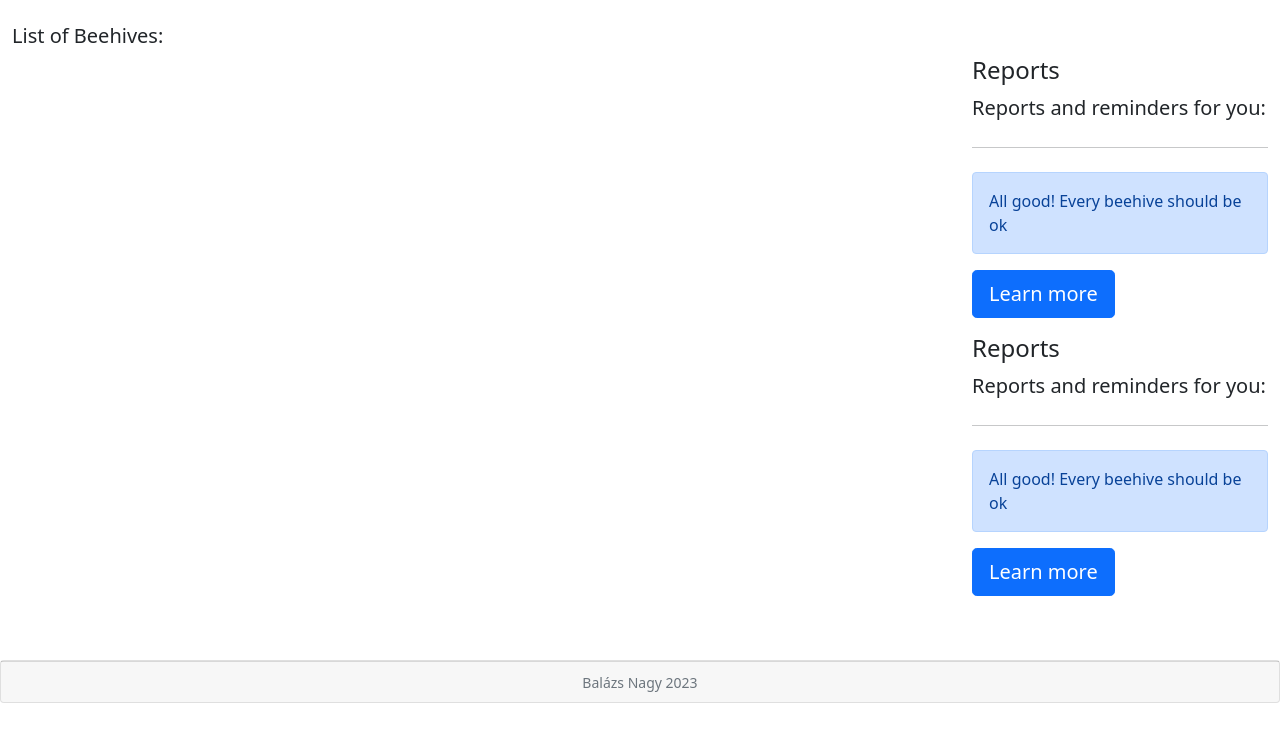
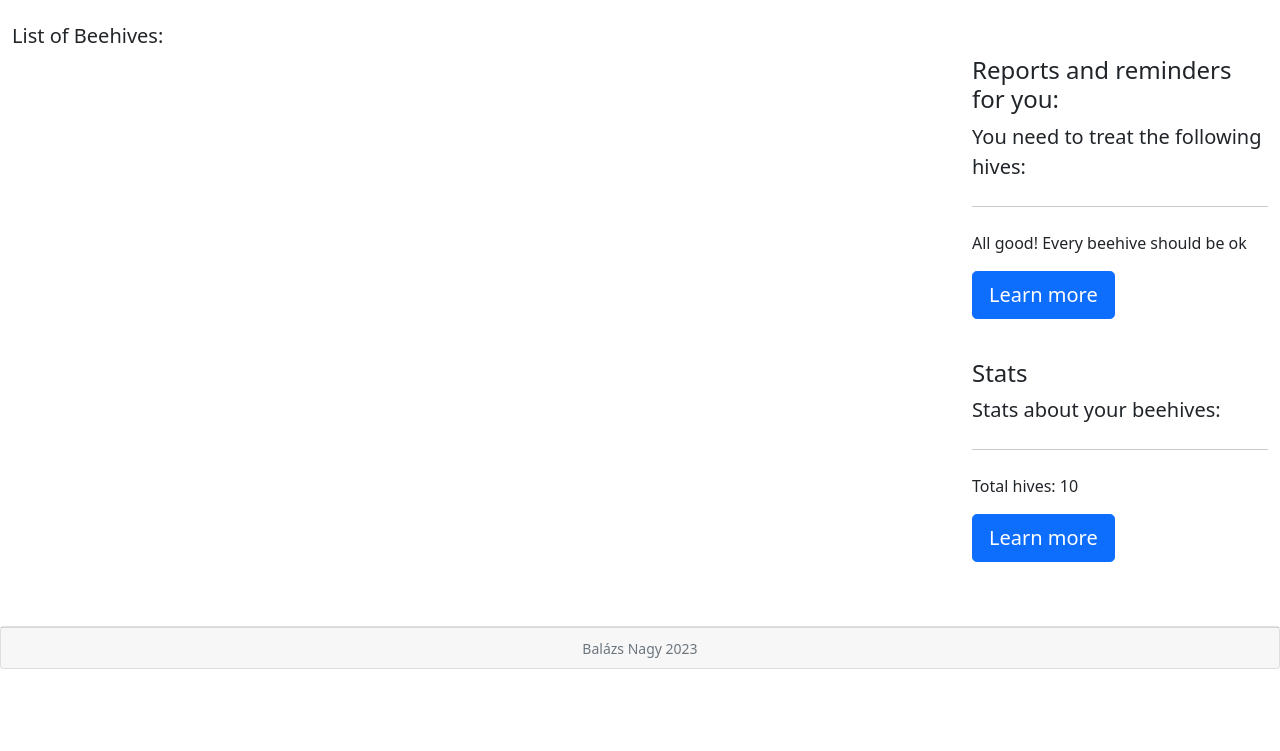
Before and after one commit to nxbalazs/nxBee, a Django app: page /hive_management in a window 1280 px wide. Shown: the part 136-887 px from the top of the page. After the commit the page ends 805 px from the top, so only its background shows below. Run offline with Django 4.2, Linux system fonts and the light colour scheme; data that the repository does not hold is empty.

Commit message:
added a reminder to treat hives

```diff
--- a/hive_management/templates/hive_management.html
+++ b/hive_management/templates/hive_management.html
@@ -62,27 +62,29 @@
     <div class="col-3">
 
         <div class="jumbotron">
-            <h4>Reports</h4>
-            <p class="lead">Reports and reminders for you:</p>
+            <h4>Reports and reminders for you:</h4>
+            <p class="lead">You need to treat the following hives:</p>
             <hr class="my-4">
             <p>
-                <div class="alert alert-primary" role="alert">
-                    All good! Every beehive should be ok
-                </div>
+                {% for report in reports %}
+                <a href="{% url 'hive_detail' report.pk %}" class="link-primary">{{ report.name }}</a><br>
+                {% empty %}
+                All good! Every beehive should be ok
+                {% endfor %}
             </p>
             <p class="lead">
               <a class="btn btn-primary btn-lg" href="#" role="button">Learn more</a>
             </p>
           </div>
 
+          <br>
+
           <div class="jumbotron">
-            <h4>Reports</h4>
-            <p class="lead">Reports and reminders for you:</p>
+            <h4>Stats</h4>
+            <p class="lead">Stats about your beehives:</p>
             <hr class="my-4">
             <p>
-                <div class="alert alert-primary" role="alert">
-                    All good! Every beehive should be ok
-                </div>
+                Total hives: 10<br>
             </p>
             <p class="lead">
               <a class="btn btn-primary btn-lg" href="#" role="button">Learn more</a>
--- /dev/null
+++ b/hive_management/utils/reports.py
@@ -0,0 +1,12 @@
+from hive_management.models import Hive, Treatment
+
+def check_treatment():
+    hives = Hive.objects.all()
+    treatments = []
+    for hive in hives:
+        check_treatment = Treatment.objects.filter(hive=hive)
+        if check_treatment:
+            pass
+        else:
+            treatments.append(hive)
+    return treatments
--- a/hive_management/views.py
+++ b/hive_management/views.py
@@ -1,6 +1,7 @@
 from django.shortcuts import render, redirect, get_object_or_404
 from hive_management.models import Hive, Note, Inspection, Treatment
 from hive_management.forms import AddHiveForm, NoteForm, AddInspectionForm, AddTreatmentForm
+from .utils import reports
 
 # Create your views here.
 def homepage(request):
@@ -8,8 +9,10 @@
 
 def hive_management(request):
     hives = Hive.objects.all().order_by('-created_on')
+    report = reports.check_treatment()
     context = {
         "hives": hives,
+        "reports": report,
     }
     return render(request, 'hive_management.html', context)
 
```
Also changed, not shown: hive_management/utils/__init__.py (added), 1 other file.
